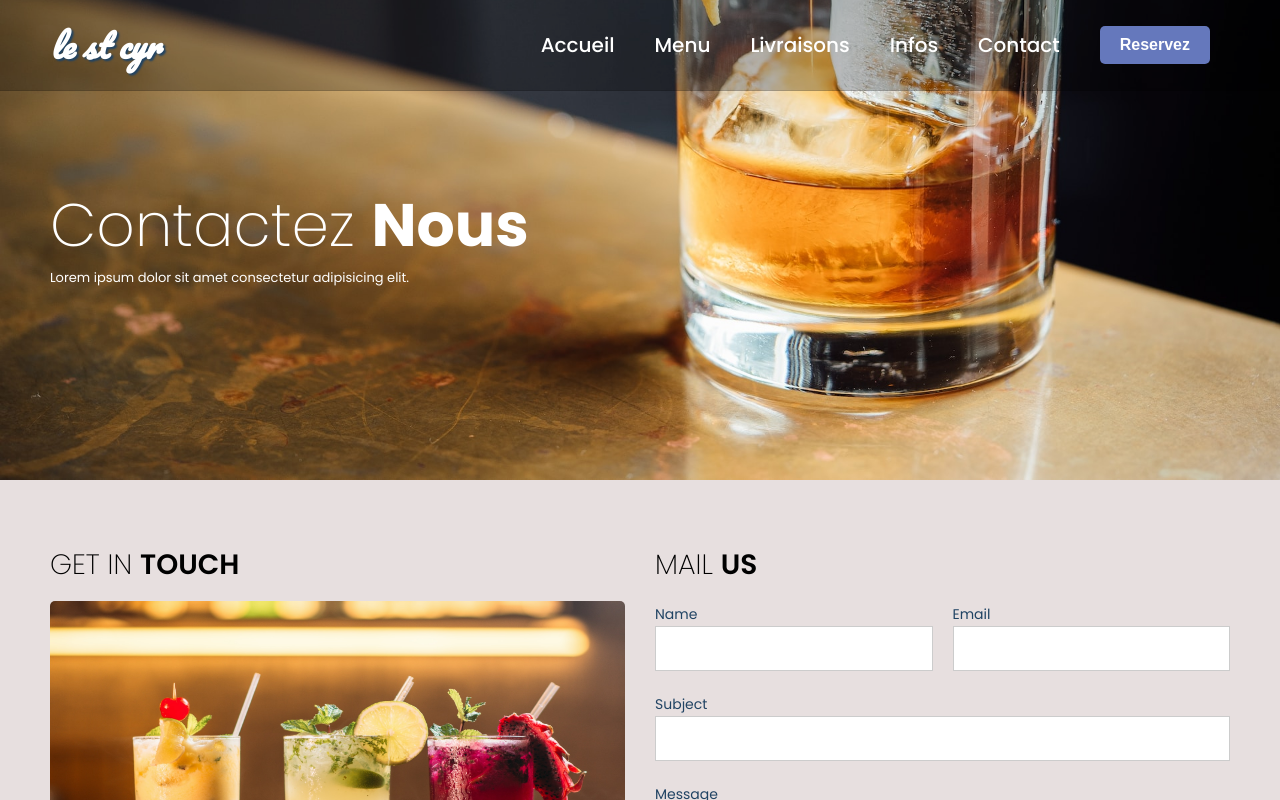
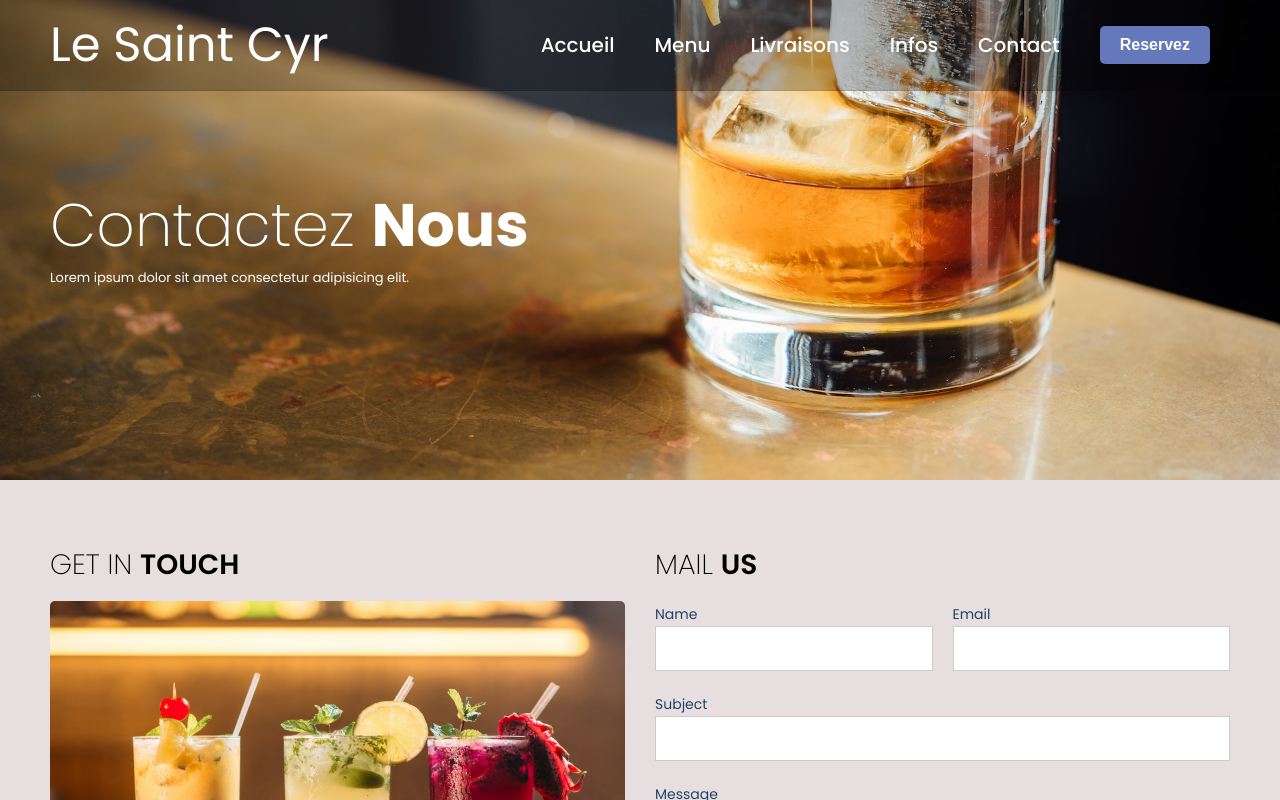
Before and after one commit to Chrisanto76/st_cyr_website, a React (Vite) app: page /contact in a window 1280 px wide. Shown: the top 800 px of the page. Built offline with nearby package versions, Linux system fonts and the light colour scheme.

Commit message:
Update Navbar logo and heading font size and style, and ContactForm component

```diff
--- a/src/components/Navbar/Navbar.jsx
+++ b/src/components/Navbar/Navbar.jsx
@@ -20,7 +20,7 @@ const Navbar = () => {
 							height={50}
 							width={50}
 						/> */}
-						<h1 className="heading--logo">le st cyr</h1>
+						<h1 className="heading--logo">Le Saint Cyr</h1>
 					</Link>
 					<ul className={click ? 'nav--menu active' : 'nav--menu'}>
 						<li onClick={handleClick}>
--- a/src/index.css
+++ b/src/index.css
@@ -82,11 +82,10 @@ blockquote {
 	padding-left: 20px;
 }
  .heading--logo {
-	font-family: 'Pacifico', cursive;
-	font-style: oblique;
-	font-size: 32px;
+	font-family: 'Poppins', sans-serif;
+	font-size: 48px;
 	color: var(--color-white);
-	text-shadow: 2px 2px 2px var(--color-tertiary);
+	font-weight: 400;
  }
 .heading--primary {
 	color: var(--color-white);
```
Also changed, not shown: src/pages/Contact/ContactForm/ContactForm.jsx (+0 -75 lines).
